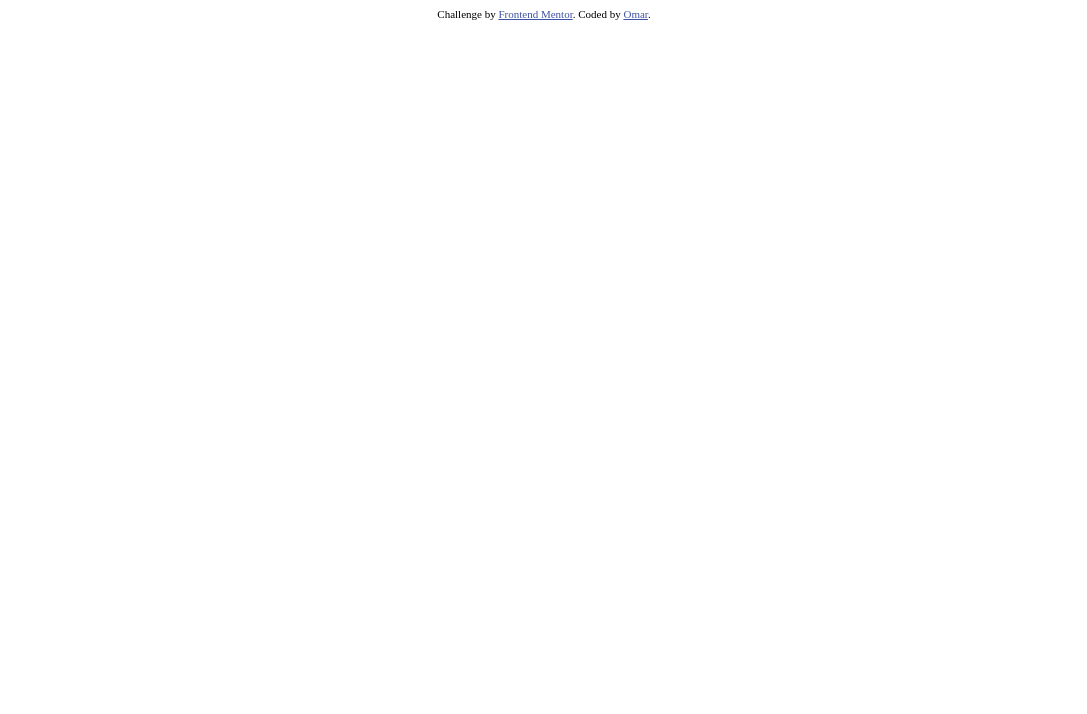
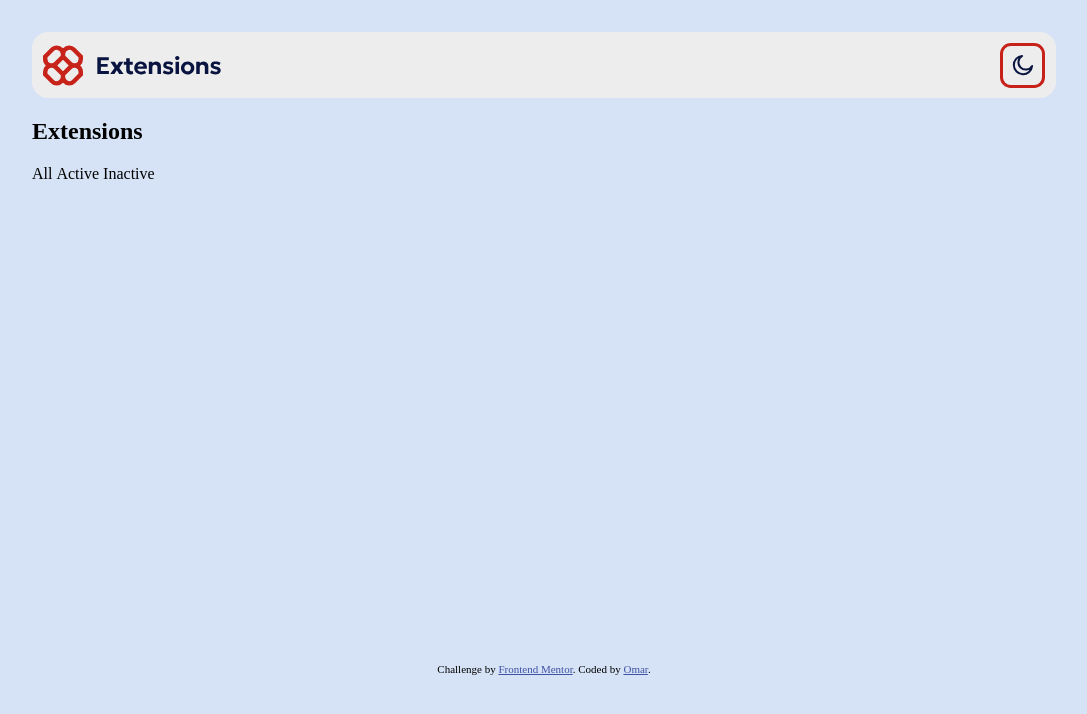
Before and after one commit to omoforever/browser-extension-ui, a plain HTML site: page index.html in a window 1280 px wide. Shown: the whole page, without its empty margins (96-1183 px from the left). Drawn offline with Linux system fonts and the light colour scheme.

Commit message:
set up header

```diff
--- a/css/styles.css
+++ b/css/styles.css
@@ -29,7 +29,6 @@
     --gradient-light: linear-gradient(180deg, #EBF2FC 0%, #EEF8F9 100%);
     --gradient-dark: linear-gradient(180deg, #040918 0%, #091540 100%);
 }
-
 
 .noto-sans-regular {
     font-family: "Noto Sans", sans-serif;
@@ -66,3 +65,46 @@
 .attribution a {
     color: hsl(228, 45%, 44%);
 }
+
+footer {
+    margin-top: 30rem;
+}
+
+body {
+    max-width: 1024px;
+    margin: 2rem auto;
+    background-color: var(--neutral-200);
+}
+
+header {
+    display: flex;
+    justify-content: space-between;
+    align-content: center;
+    padding: 0.675rem;
+    border-radius: 1rem;
+    background-color: var(--neutral-100);
+}
+
+button {
+    all: unset;
+}
+
+.theme-button {
+    padding: 0.525rem;
+    border-style: solid;
+    border-color: var(--red-700);
+    border-radius: 0.675rem;
+    display: flex;
+    justify-content: center;
+    align-content: center;
+    cursor: pointer;
+}
+
+.theme-button img {
+    width: 100%;
+}
+
+.filter-bar {
+    /* display: flex;
+    justify-content: space-between; */
+}
--- a/index.html
+++ b/index.html
@@ -15,16 +15,24 @@
   <link rel="stylesheet" href="css/styles.css">
 
   <title>Frontend Mentor | Browser extensions manager UI</title>
-
-  <!-- Feel free to remove these styles or customise in your own stylesheet 👍 -->
-  <style>
-
-  </style>
 </head>
 
 <body>
 
+  <header>
+    <img src="assets/images/logo.svg" alt="">
+    <button class="theme-button"><img src="assets/images/icon-moon.svg" alt=""></button>
+  </header>
+
   <main>
+    <div class="filter-bar">
+      <h2 class="filter-bar-title">Extensions</h2>
+      <div class="filter-bar-buttons">
+        <button class="filter-all" id="filter-all">All</button>
+        <button class="filter-active" id="filter-active">Active</button>
+        <button class="filter-inactive" id="filter-inactive">Inactive</button>
+      </div>
+    </div>
 
   </main>
 
```
